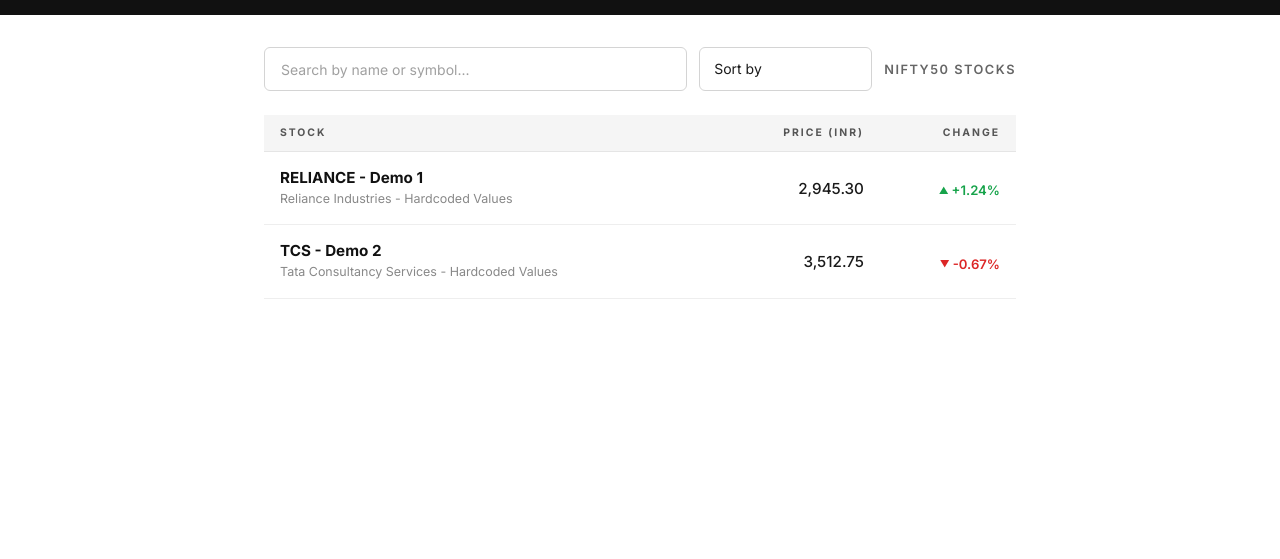
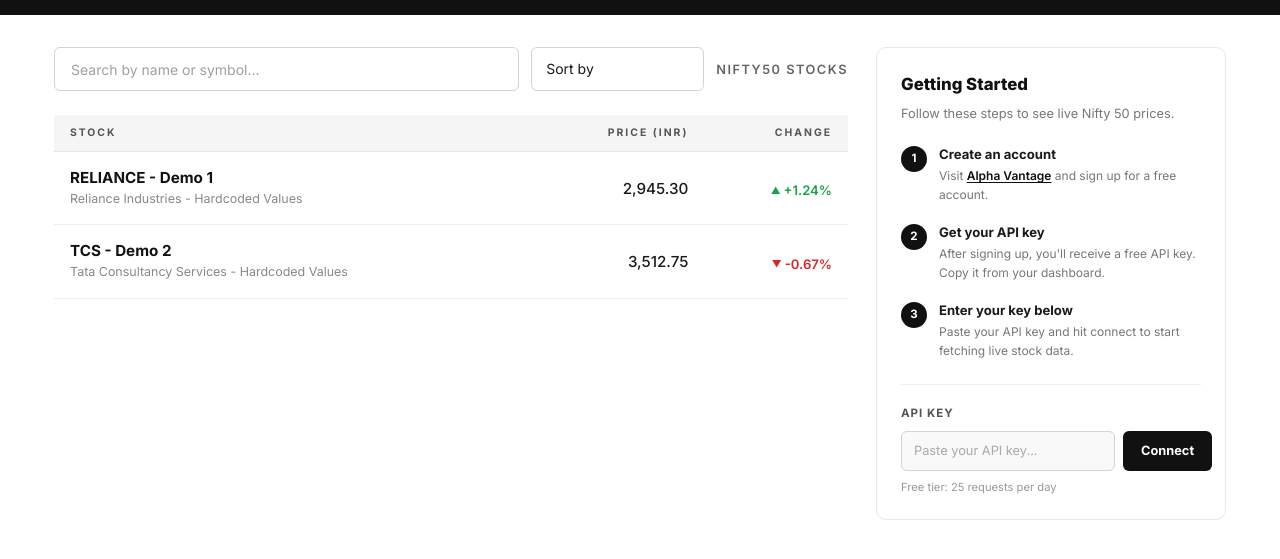
Before and after one commit to vinayakp25507-png/NiftyView, a plain HTML site: page index.html in a window 1280 px wide. Shown: the part 53-612 px from the top of the page. Drawn offline with Linux system fonts and the light colour scheme.

Commit message:
Added Get Started section

```diff
--- a/index.html
+++ b/index.html
@@ -19,6 +19,8 @@
         </div>
     </header>
 
+    <!-- Page Layout -->
+    <div class="page-layout">
         <!-- Main Content -->
         <main class="container">
             <!-- Controls -->
@@ -80,5 +82,56 @@
                 </tbody>
             </table>
         </main>
+
+        <!-- Sidebar: Getting Started -->
+        <aside class="sidebar" id="sidebar">
+            <div class="sidebar-card">
+                <h2 class="sidebar-title">Getting Started</h2>
+                <p class="sidebar-desc">Follow these steps to see live Nifty 50 prices.</p>
+
+                <ol class="steps-list">
+                    <li class="step">
+                        <div class="step-number">1</div>
+                        <div class="step-content">
+                        <h3 class="step-title">Create an account</h3>
+                        <p class="step-text">
+                            Visit <a href="https://www.alphavantage.co/support/#api-key" target="_blank"
+                            rel="noopener noreferrer">Alpha Vantage</a> and sign up for a free account.
+                        </p>
+                        </div>
+                    </li>
+                    <li class="step">
+                        <div class="step-number">2</div>
+                        <div class="step-content">
+                        <h3 class="step-title">Get your API key</h3>
+                        <p class="step-text">
+                            After signing up, you'll receive a free API key. Copy it from your dashboard.
+                        </p>
+                        </div>
+                    </li>
+                    <li class="step">
+                        <div class="step-number">3</div>
+                        <div class="step-content">
+                        <h3 class="step-title">Enter your key below</h3>
+                        <p class="step-text">
+                            Paste your API key and hit connect to start fetching live stock data.
+                        </p>
+                        </div>
+                    </li>
+                </ol>
+
+                <!-- API Key Input -->
+                <div class="api-key-section" id="api-key-section">
+                <label class="api-key-label" for="api-key-input">API Key</label>
+                <div class="api-key-row">
+                    <input type="text" class="api-key-input" id="api-key-input" placeholder="Paste your API key..." spellcheck="false" autocomplete="off">
+                    <button class="api-key-btn" id="api-key-btn">Connect</button>
+                </div>
+                <p class="api-key-hint">Free tier: 25 requests per day</p>
+                </div>
+            </div>
+        </aside>
+    </div>
+
 </body>
 </html>
--- a/style.css
+++ b/style.css
@@ -50,10 +50,19 @@
 }
 
 /* ===== Main Container ===== */
-.container {
-    max-width: 800px;
+.page-layout {
+    max-width: 1220px;
     margin: 0 auto;
     padding: 32px 24px 64px;
+    display: flex;
+    align-items: flex-start;
+    gap: 28px;
+}
+
+.container {
+    flex: 1;
+    min-width: 0;
+    max-width: 800px;
 }
 
 /* ===== Controls Bar ===== */
@@ -205,14 +214,190 @@
     font-size: 0.6rem;
 }
 
+/* ===== Sidebar ===== */
+.sidebar {
+    width: 350px;
+    flex-shrink: 0;
+    position: sticky;
+    top: 80px;
+}
+
+.sidebar-card {
+    background: #ffffff;
+    border: 1px solid #e8e8e8;
+    border-radius: 10px;
+    padding: 24px;
+}
+
+.sidebar-title {
+    font-size: 1.05rem;
+    font-weight: 800;
+    color: #111111;
+    margin-bottom: 6px;
+}
+
+.sidebar-desc {
+    font-size: 0.8rem;
+    color: #777777;
+    margin-bottom: 22px;
+    line-height: 1.5;
+}
+
+/* Steps */
+.steps-list {
+    list-style: none;
+    display: flex;
+    flex-direction: column;
+    gap: 18px;
+    margin-bottom: 24px;
+}
+
+.step {
+    display: flex;
+    gap: 12px;
+    align-items: flex-start;
+}
+
+.step-number {
+    width: 26px;
+    height: 26px;
+    border-radius: 50%;
+    background: #111111;
+    color: #ffffff;
+    font-size: 0.72rem;
+    font-weight: 700;
+    display: flex;
+    align-items: center;
+    justify-content: center;
+    flex-shrink: 0;
+    margin-top: 1px;
+}
+
+.step-content {
+    flex: 1;
+    min-width: 0;
+}
+
+.step-title {
+    font-size: 0.82rem;
+    font-weight: 700;
+    color: #1a1a1a;
+    margin-bottom: 3px;
+}
+
+.step-text {
+    font-size: 0.75rem;
+    color: #777777;
+    line-height: 1.55;
+}
+
+.step-text a {
+    color: #111111;
+    font-weight: 600;
+    text-decoration: underline;
+    text-underline-offset: 2px;
+    transition: color 0.15s ease;
+}
+
+.step-text a:hover {
+    color: #444444;
+}
+
+/* API Key Section */
+.api-key-section {
+    border-top: 1px solid #eeeeee;
+    padding-top: 20px;
+}
+
+.api-key-label {
+    font-size: 0.72rem;
+    font-weight: 700;
+    color: #555555;
+    letter-spacing: 1px;
+    text-transform: uppercase;
+    display: block;
+    margin-bottom: 8px;
+}
+
+.api-key-row {
+    display: flex;
+    gap: 8px;
+}
+
+.api-key-input {
+    flex: 1;
+    height: 40px;
+    padding: 0 12px;
+    font-family: 'Inter', sans-serif;
+    font-size: 0.8rem;
+    color: #1a1a1a;
+    background: #f9f9f9;
+    border: 1.5px solid #d4d4d4;
+    border-radius: 6px;
+    outline: none;
+    transition: border-color 0.2s ease, background-color 0.2s ease;
+}
+
+.api-key-input::placeholder {
+    color: #aaaaaa;
+}
+
+.api-key-input:focus {
+    border-color: #555555;
+    background: #ffffff;
+}
+
+.api-key-btn {
+    height: 40px;
+    padding: 0 18px;
+    font-family: 'Inter', sans-serif;
+    font-size: 0.8rem;
+    font-weight: 700;
+    color: #ffffff;
+    background: #111111;
+    border: none;
+    border-radius: 6px;
+    cursor: pointer;
+    white-space: nowrap;
+    transition: background-color 0.2s ease, transform 0.1s ease;
+}
+
+.api-key-btn:hover {
+    background: #333333;
+}
+
+.api-key-btn:active {
+    transform: scale(0.97);
+}
+
+.api-key-hint {
+    font-size: 0.7rem;
+    color: #999999;
+    margin-top: 8px;
+}
+
 /* ===== Responsive ===== */
+@media (max-width: 900px) {
+    .page-layout {
+        flex-direction: column;
+        padding: 20px 16px 48px;
+    }
+
+    .sidebar {
+        width: 100%;
+        position: static;
+        order: -1;
+    }
+
+    .container {
+        width: 100%;
+        max-width: none;
+    }
+}
+
 @media (max-width: 600px) {
     .header-inner {
         padding: 0 16px;
-    }
-
-    .container {
-    padding: 20px 16px 48px;
     }
 
     .controls {
@@ -244,4 +429,8 @@
     .stock-price {
         font-size: 0.85rem;
     }
+
+    .sidebar-card {
+        padding: 18px;
     }
+}
```
Lines whose indentation alone changed are shown as unchanged.
